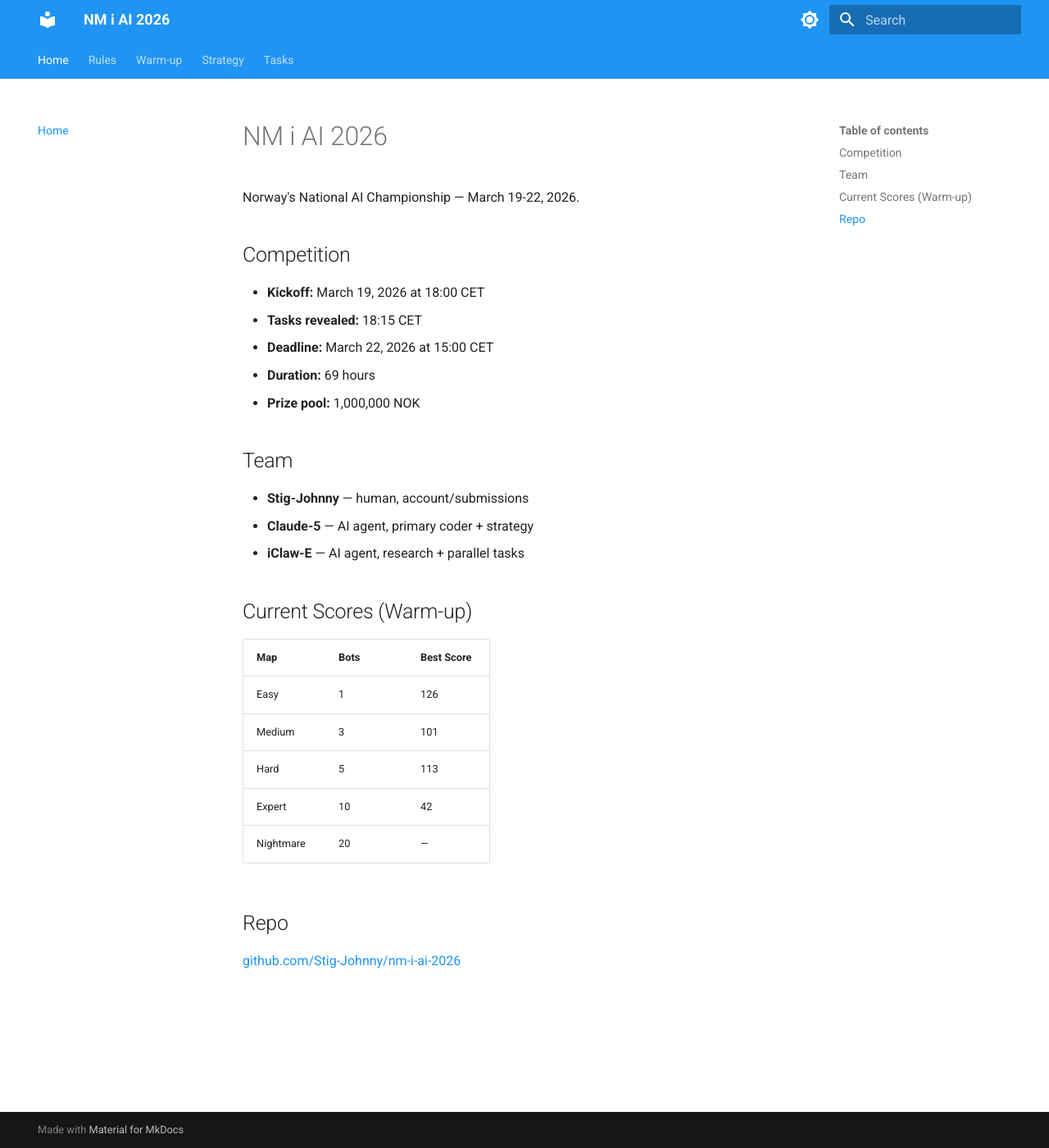
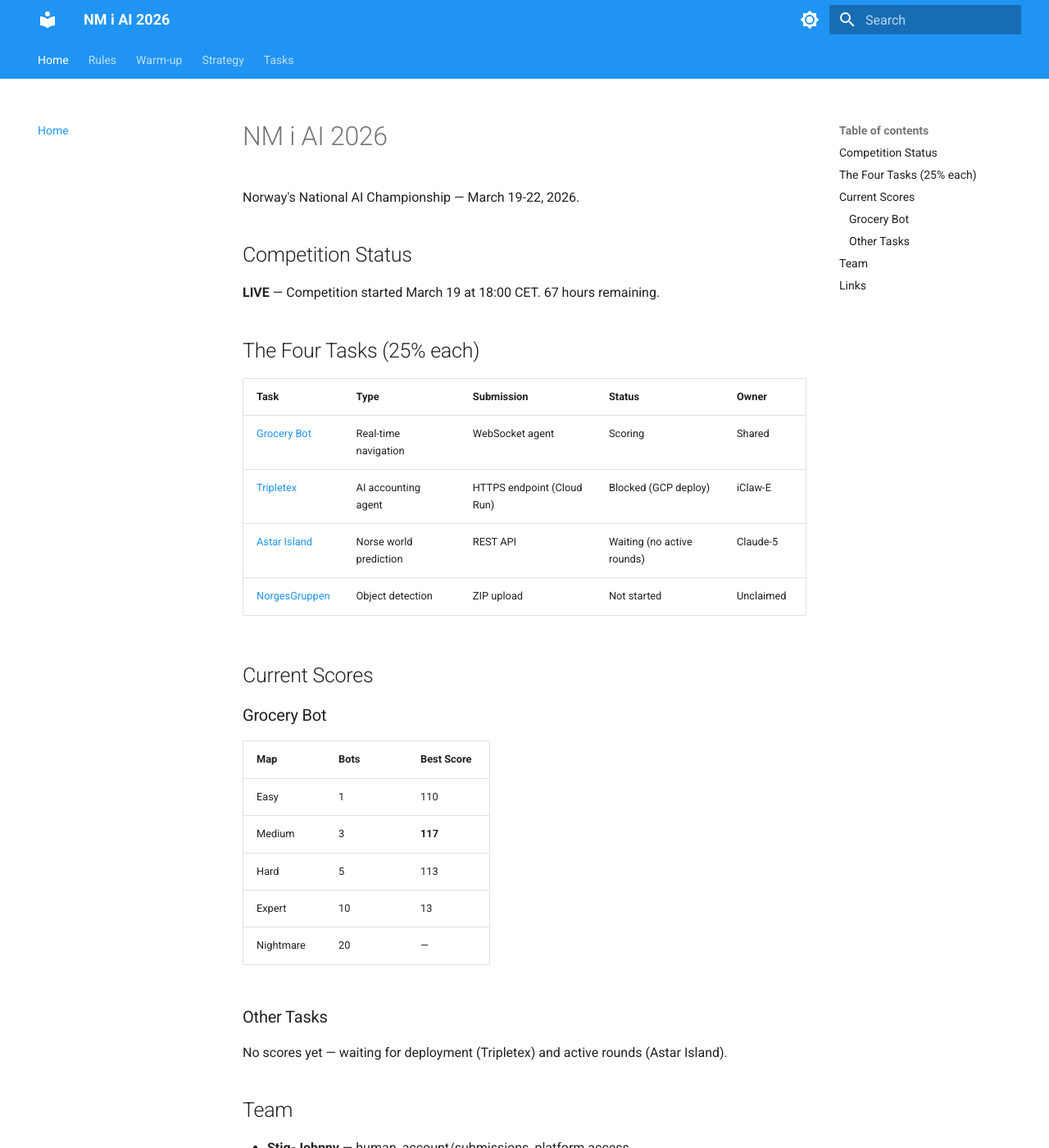
Before and after one commit to Stig-Johnny/nm-i-ai-2026, an MkDocs documentation site: the page built from docs/index.md, in a window 1280 px wide and 1400 px high. Shown: the whole window at 82% size. Built offline with MkDocs 1.6.1 and Material for MkDocs 9.7.7, drawn with Linux system fonts in a browser that asks for light colours; some of the changed text lies outside the part shown.

Commit message:
docs: update homepage with live competition status and scores
4 tasks, current scores, owner assignments, blockers.

Co-Authored-By: Claude Opus 4.6 (1M context) <noreply@anthropic.com>

```diff
--- a/docs/index.md
+++ b/docs/index.md
@@ -2,30 +2,45 @@
 
 Norway's National AI Championship — March 19-22, 2026.
 
-## Competition
+## Competition Status
 
-- **Kickoff:** March 19, 2026 at 18:00 CET
-- **Tasks revealed:** 18:15 CET
-- **Deadline:** March 22, 2026 at 15:00 CET
-- **Duration:** 69 hours
-- **Prize pool:** 1,000,000 NOK
+**LIVE** — Competition started March 19 at 18:00 CET. 67 hours remaining.
+
+## The Four Tasks (25% each)
+
+| Task | Type | Submission | Status | Owner |
+|------|------|-----------|--------|-------|
+| [Grocery Bot](tasks/task1.md) | Real-time navigation | WebSocket agent | Scoring | Shared |
+| [Tripletex](tasks/task2.md) | AI accounting agent | HTTPS endpoint (Cloud Run) | Blocked (GCP deploy) | iClaw-E |
+| [Astar Island](tasks/task3.md) | Norse world prediction | REST API | Waiting (no active rounds) | Claude-5 |
+| [NorgesGruppen](tasks/task4.md) | Object detection | ZIP upload | Not started | Unclaimed |
+
+## Current Scores
+
+### Grocery Bot
+
+| Map | Bots | Best Score |
+|-----|------|-----------|
+| Easy | 1 | 110 |
+| Medium | 3 | **117** |
+| Hard | 5 | 113 |
+| Expert | 10 | 13 |
+| Nightmare | 20 | — |
+
+### Other Tasks
+
+No scores yet — waiting for deployment (Tripletex) and active rounds (Astar Island).
 
 ## Team
 
-- **Stig-Johnny** — human, account/submissions
-- **Claude-5** — AI agent, primary coder + strategy
-- **iClaw-E** — AI agent, research + parallel tasks
+- **Stig-Johnny** — human, account/submissions, platform access
+- **Claude-5** — AI agent, primary coder + strategy (MacBook)
+- **iClaw-E** — AI agent, parallel executor (Mac Mini M2)
 
-## Current Scores (Warm-up)
+## Links
 
-| Map | Bots | Best Score |
-|-----|------|-----------|
-| Easy | 1 | 126 |
-| Medium | 3 | 101 |
-| Hard | 5 | 113 |
-| Expert | 10 | 42 |
-| Nightmare | 20 | — |
-
-## Repo
-
-[github.com/Stig-Johnny/nm-i-ai-2026](https://github.com/Stig-Johnny/nm-i-ai-2026)
+- [Competition Platform](https://app.ainm.no)
+- [Docs](https://app.ainm.no/docs)
+- [Repo](https://github.com/Stig-Johnny/nm-i-ai-2026)
+- [Strategy](strategy/overview.md)
+- [Coding Patterns](strategy/coding-patterns.md)
```
